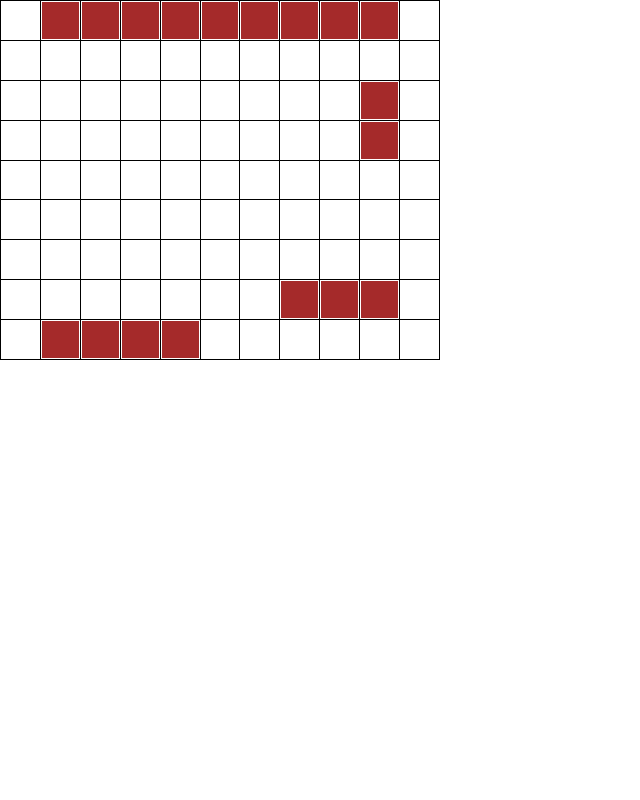
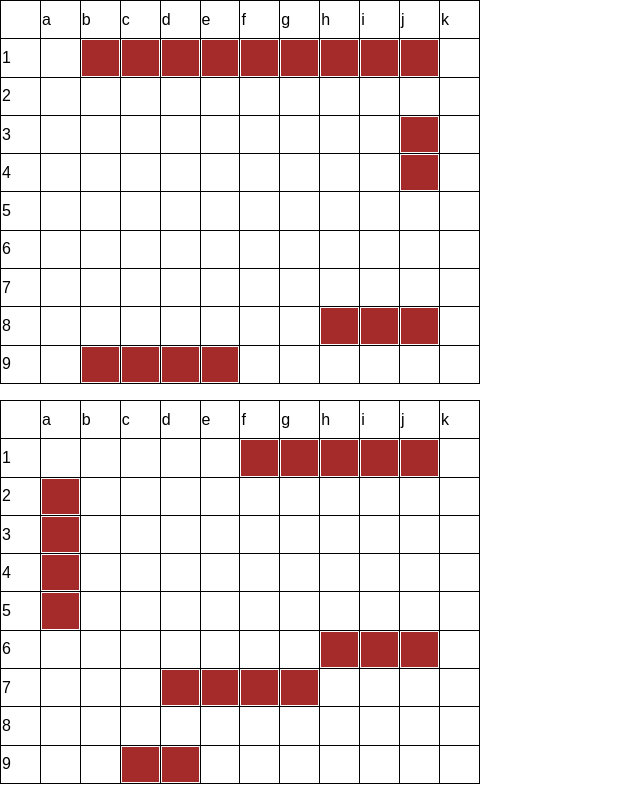
Before and after one commit to luke-davison/battleship2, a React (Create React App) app: page / in a window 1280 px wide. Shown: the whole page, without its empty margins (0-640 px from the left). Built offline with nearby package versions, Linux system fonts and the light colour scheme.

Commit message:
Updated grid to include column and row references

```diff
--- a/src/AppStore.tsx
+++ b/src/AppStore.tsx
@@ -9,11 +9,13 @@ class AppStore {
 
   constructor() {
     const enemyShips = generateEnemyShips();
+    const playerShips = generateEnemyShips(); // Temporary
     this.enemy = {grid: [], guesses: [], ships: enemyShips};
-    this.player = {grid: [], guesses: [], ships: []};
+    this.player = {grid: [], guesses: [], ships: playerShips};
     this.phase = 'ready';
 
     this.enemy.grid = this.generateGrid(1);
+    this.player.grid = this.generateGrid(0);
 
     this.generateGrid = this.generateGrid.bind(this);
     this.clickCell = this.clickCell.bind(this);
--- a/src/components/Grid.css
+++ b/src/components/Grid.css
@@ -1,6 +1,6 @@
 .Grid {
-  width: 55vh;
-  height: 45vh;
+  width: 60vh;
+  height: 48vh;
 
 }
 
@@ -12,8 +12,8 @@
 }
 
 .Grid-table td {
-  width: Calc(100% / 11);
-  height: Calc(100% / 9);
+  width: Calc(100% / 12);
+  height: Calc(100% / 10);
   border: 1px solid black;
 }
 
--- a/src/components/Grid.tsx
+++ b/src/components/Grid.tsx
@@ -9,8 +9,19 @@ class Grid extends React.Component<{grid: CellData[][]}, {} > {
       <div className="Grid">
         <table className="Grid-table">
           <tbody>
+            <tr className="col-numbers">
+              <td />
+              {this.props.grid[0].map((cell, columnID) => (
+                <td className="col-number">
+                  {String.fromCharCode(97 + columnID)}
+                </td>
+              ))}
+            </tr>
             {this.props.grid.map((row, rowId) => (
               <tr key={rowId}>
+                <td className="row-number">
+                  {rowId + 1}
+                </td>
                 {row.map(cell => (
                   <td className="Cell" key={cell.x} onClick={cell.click}>
                     {cell.ship && <div className="Ship" />}
```
Also changed, not shown: 2 other files (tests, documents, lock files or other folders).
